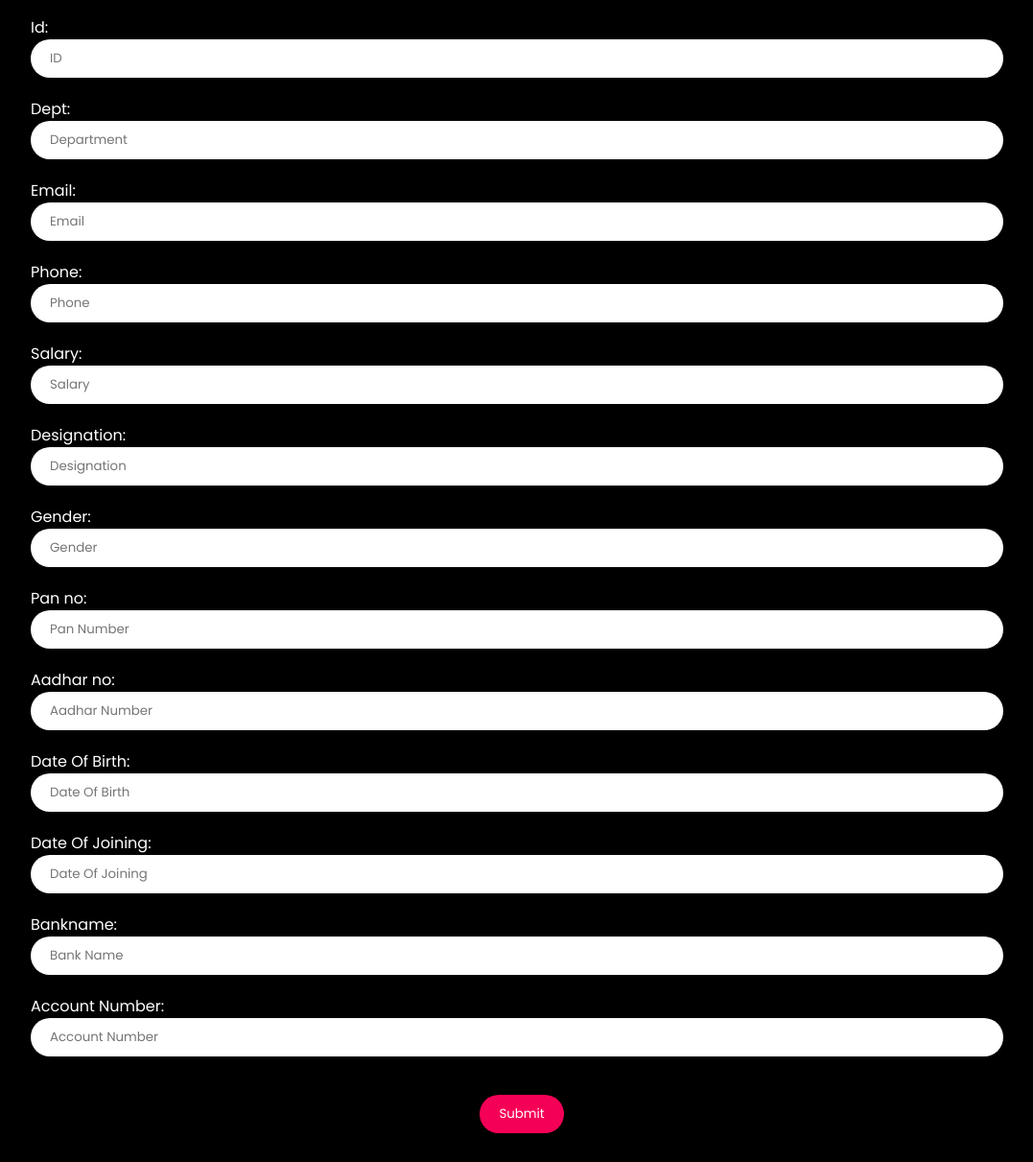
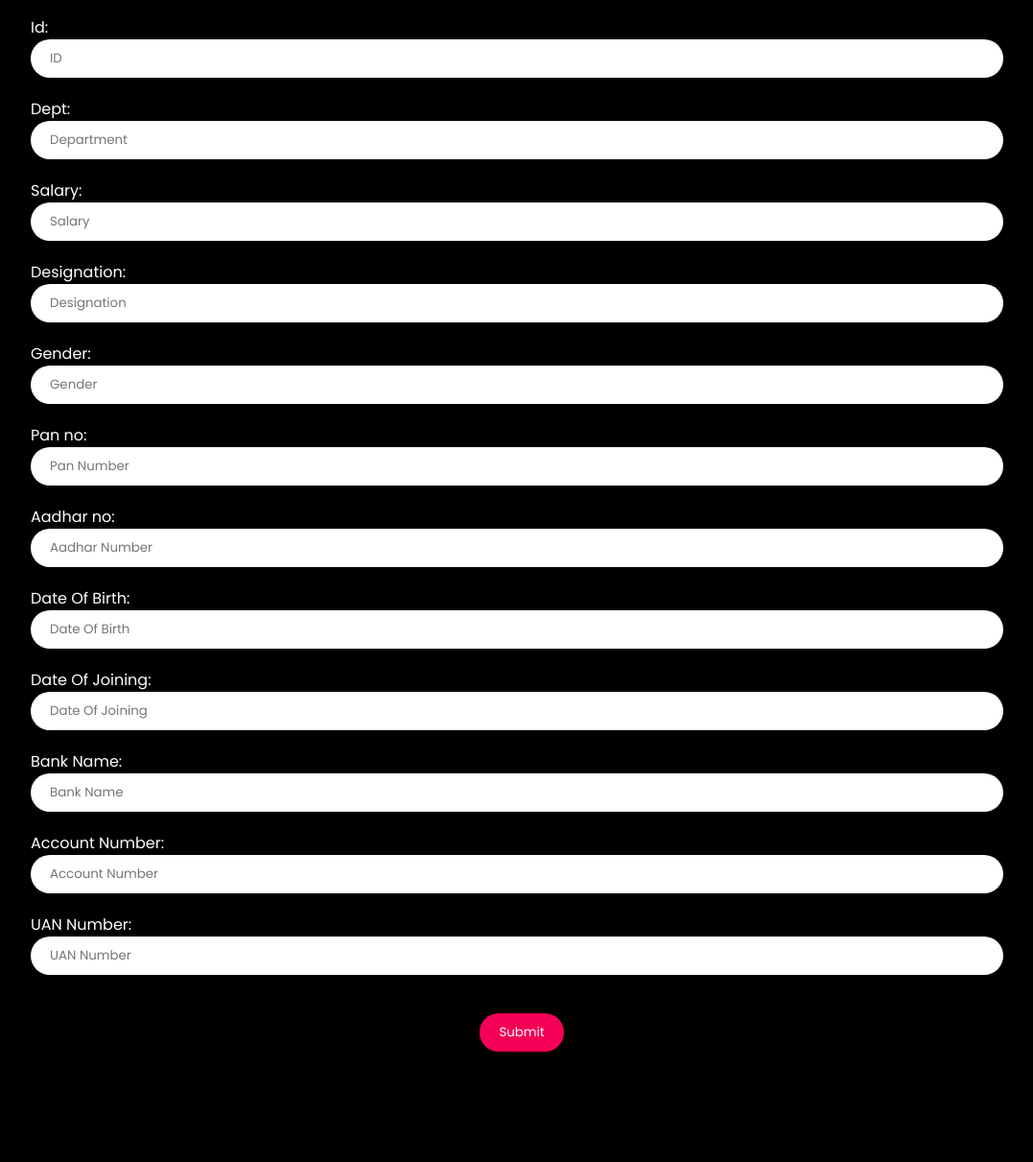
Before and after one commit to TartejBrothers/Solverines-Payroll, a Django app: page / in a window 1280 px wide. Shown: the part 197-1408 px from the top of the page at 96% size, without its empty margins (96-1173 px from the left). After the commit the page ends 1293 px from the top, so only its background shows below. Run offline with Django 5.2, Linux system fonts and the light colour scheme.

Commit message:
Updated: Payroll

```diff
--- a/data/admin.py
+++ b/data/admin.py
@@ -9,8 +9,6 @@ class Databaseadmin(ExportActionMixin, admin.ModelAdmin):
         "name",
         "id",
         "dept",
-        "email",
-        "phone",
         "salary",
         "designation",
         "gender",
@@ -20,6 +18,7 @@ class Databaseadmin(ExportActionMixin, admin.ModelAdmin):
         "dateofjoining",
         "bankname",
         "ac_no",
+        "uan_no",
     ]
 
 
--- a/data/forms.py
+++ b/data/forms.py
@@ -10,8 +10,6 @@ class add_data(ModelForm):
             "name",
             "id",
             "dept",
-            "email",
-            "phone",
             "salary",
             "designation",
             "gender",
@@ -21,18 +19,13 @@ class add_data(ModelForm):
             "dateofjoining",
             "bankname",
             "ac_no",
+            "uan_no",
         ]
         widgets = {
             "name": TextInput(attrs={"class": "form-control", "placeholder": "Name"}),
             "id": TextInput(attrs={"class": "form-control", "placeholder": "ID"}),
             "dept": TextInput(
                 attrs={"class": "form-control", "placeholder": "Department"}
-            ),
-            "email": EmailInput(
-                attrs={"class": "form-control", "placeholder": "Email"}
-            ),
-            "phone": NumberInput(
-                attrs={"class": "form-control", "placeholder": "Phone"}
             ),
             "salary": NumberInput(
                 attrs={"class": "form-control", "placeholder": "Salary"}
@@ -61,9 +54,14 @@ class add_data(ModelForm):
             "ac_no": NumberInput(
                 attrs={"class": "form-control", "placeholder": "Account Number"}
             ),
+            "uan_no": NumberInput(
+                attrs={"class": "form-control", "placeholder": "UAN Number"}
+            ),
         }
         labels = {
             "dateofbirth": "Date Of Birth",
             "dateofjoining": "Date Of Joining",
+            "bankname": "Bank Name",
             "ac_no": "Account Number",
+            "uan_no": "UAN Number",
         }
--- a/data/models.py
+++ b/data/models.py
@@ -6,8 +6,6 @@ class Database(models.Model):
     name = models.TextField()
     id = models.TextField(primary_key=True)
     dept = models.TextField()
-    email = models.TextField()
-    phone = models.TextField()
     salary = models.IntegerField()
     designation = models.TextField()
     gender = models.TextField()
@@ -17,3 +15,4 @@ class Database(models.Model):
     dateofjoining = models.TextField()
     bankname = models.CharField(max_length=100)
     ac_no = models.BigIntegerField()
+    uan_no = models.CharField(max_length=20)
--- a/templates/payroll.html
+++ b/templates/payroll.html
@@ -38,18 +38,18 @@
               <p><b>Gender</b> : {{ employee.gender }}</p>
               <p><b>Pan</b> : {{ employee.pan_no }}</p>
               <p><b>Aadhar No</b> : {{ employee.aadhar_no }}</p>
-              <p><b>Date Of Birth</b> : {{ employee.dateofbirth }}</p>
+              <p><b>Uan No</b> : {{ employee.uan_no }}</p>
             </li>
           </ul>
         </div>
         <div class="topbodycontentright">
           <p><b>Bank Name</b> : {{ employee.bankname }}</p>
           <p><b>AC No</b> : {{ employee.ac_no }}</p>
+          <p><b>Date Of Birth</b> : {{ employee.dateofbirth }}</p>
           <p><b>Date Of Joining</b> : {{ employee.dateofjoining }}</p>
           <p><b>Location (CWL)</b> : Chennai</p>
           <p><b>Days worked in month</b> : {{ working }}</p>
           <p><b>Leaves Taken</b> : {{ leaves }}</p>
-          <p><b>Monthly Salary</b> {{ employee.salary }}</p>
         </div>
       </div>
       <div class="topbodyheader">
```
Also changed, not shown: data/migrations/0004_remove_database_email_remove_database_phone.py (added), data/migrations/0005_database_uan_no.py (added).
